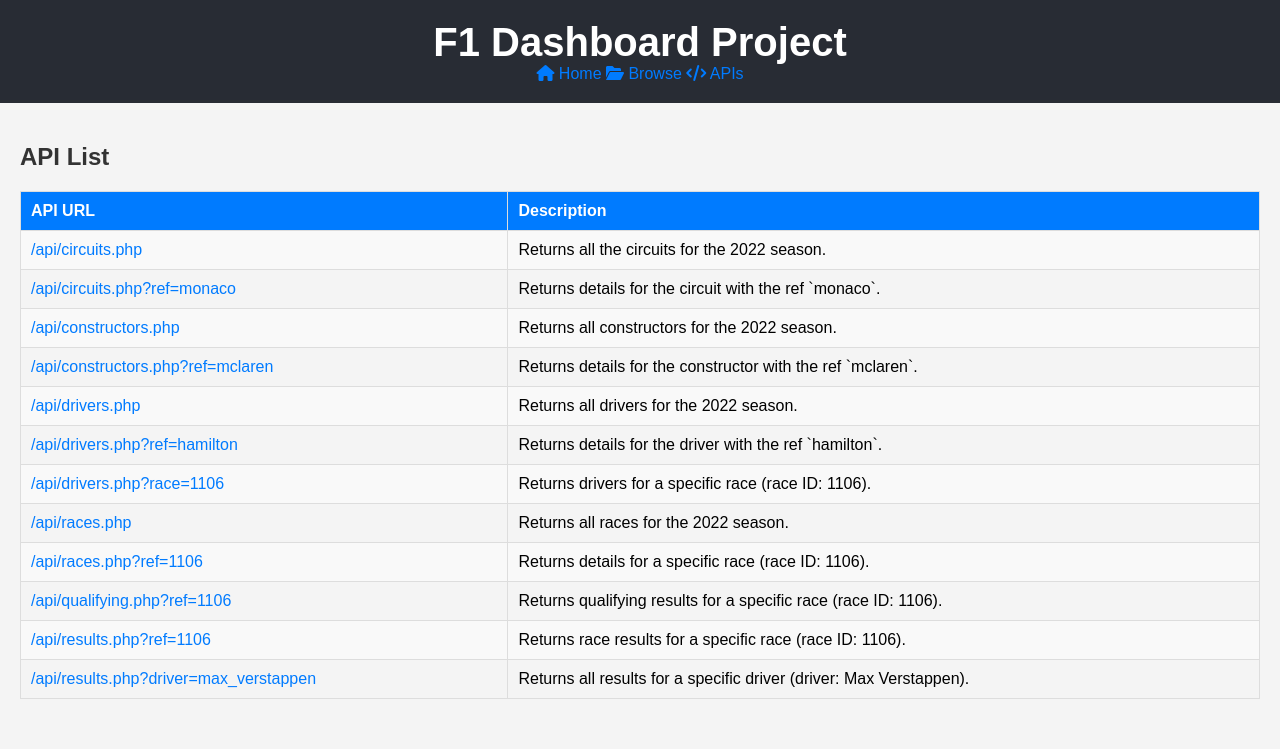
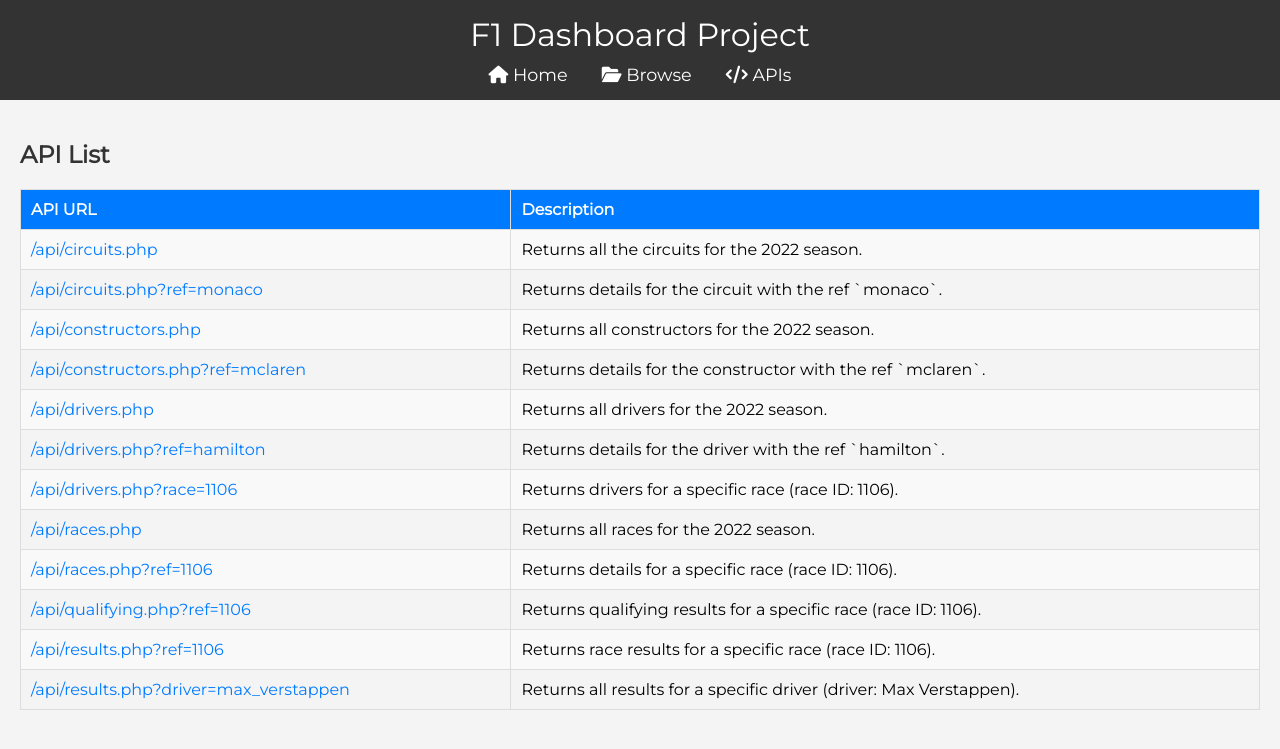
Before and after one commit to tduy755/comp3512_assign1, a PHP site: page /page/apitester.php in a window 1280 px wide. Shown: the top 749 px of the page. Run offline with PHP 8.4, Linux system fonts and the light colour scheme.

Commit message:
added on nav

```diff
--- a/page/apitester.php
+++ b/page/apitester.php
@@ -17,9 +17,9 @@ see the JSON data returned from the API -->
 <header>
     <h1>F1 Dashboard Project</h1>
     <nav>
-        <a href="#"><i class="fas fa-home"></i> Home</a>
-        <a href="#"><i class="fas fa-folder-open"></i> Browse</a>
-        <a href="#"><i class="fas fa-code"></i> APIs</a>
+        <a href="index.php"><i class="fas fa-home"></i> Home</a>
+        <a href="browse.php"><i class="fas fa-folder-open"></i> Browse</a>
+        <a href="apitester.php"><i class="fas fa-code"></i> APIs</a>
     </nav>
 </header>
 <div class="container">
--- a/page/browse.php
+++ b/page/browse.php
@@ -204,9 +204,9 @@ $raceId = isset($_GET['raceId']) ? $_GET['raceId'] : null;
 <header>
     <h1>F1 Dashboard Project</h1>
     <nav>
-        <a href="#"><i class="fas fa-home"></i> Home</a>
-        <a href="#"><i class="fas fa-folder-open"></i> Browse</a>
-        <a href="#"><i class="fas fa-code"></i> APIs</a>
+        <a href="index.php"><i class="fas fa-home"></i> Home</a>
+        <a href="browse.php"><i class="fas fa-folder-open"></i> Browse</a>
+        <a href="apitester.php"><i class="fas fa-code"></i> APIs</a>
     </nav>
 </header>
 
--- a/page/constructor.php
+++ b/page/constructor.php
@@ -98,9 +98,9 @@ $constructorRaceData = showResultsConstructor($constructorRef);
 <header>
     <h1>F1 Dashboard Project</h1>
     <nav>
-    <a href="#"><i class="fas fa-home"></i> Home</a>
-    <a href="#"><i class="fas fa-folder-open"></i> Browse</a>
-    <a href="#"><i class="fas fa-code"></i> APIs</a>
+    <a href="index.php"><i class="fas fa-home"></i> Home</a>
+    <a href="browse.php"><i class="fas fa-folder-open"></i> Browse</a>
+    <a href="apitester.php"><i class="fas fa-code"></i> APIs</a>
     </nav>
 </header>
 
--- a/page/driver.php
+++ b/page/driver.php
@@ -109,9 +109,9 @@ $raceData = getDriversForRace($driverRef);
 <header>
     <h1>F1 Dashboard Project</h1>
     <nav>
-    <a href="#"><i class="fas fa-home"></i> Home</a>
-<a href="#"><i class="fas fa-folder-open"></i> Browse</a>
-<a href="#"><i class="fas fa-code"></i> APIs</a>
+    <a href="index.php"><i class="fas fa-home"></i> Home</a>
+    <a href="browse.php"><i class="fas fa-folder-open"></i> Browse</a>
+    <a href="apitester.php"><i class="fas fa-code"></i> APIs</a>
     </nav>
 </header>
 
--- a/styles/apitester.css
+++ b/styles/apitester.css
@@ -1,20 +1,21 @@
 body {
-    font-family: Arial, sans-serif;
+    font-family: 'Montserrat', sans-serif;
     background-color: #f4f4f4;
     margin: 0;
     padding: 0;
 }
 
 header {
-    background-color: #282c34;
-    padding: 20px;
+    background-color: #333;
+    padding: 15px 0;
     text-align: center;
-    color: white;
 }
 
-h1 {
+header h1 {
     margin: 0;
-    font-size: 2.5rem;
+    font-size: 2rem;
+    color: #fff;
+    font-weight: normal;
 }
 
 .container {
@@ -24,6 +25,16 @@ h1 {
 h2 {
     font-size: 1.5rem;
     color: #333;
+}
+nav {
+    margin-top: 10px;
+}
+
+nav a {
+    color: #fff;
+    text-decoration: none;
+    margin: 0 15px;
+    font-size: 1.1rem;
 }
 
 table {
```
Also changed, not shown: page/index.php (+4 -3 lines).
